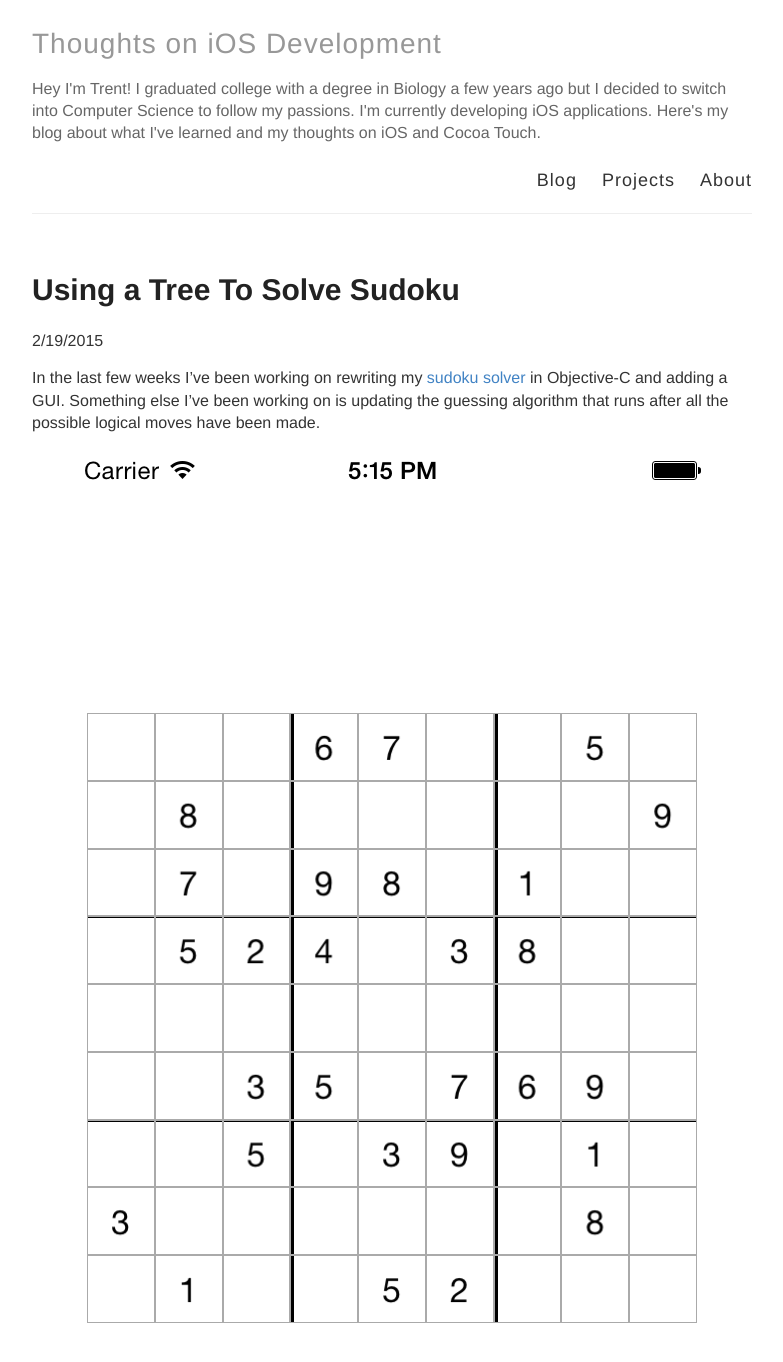
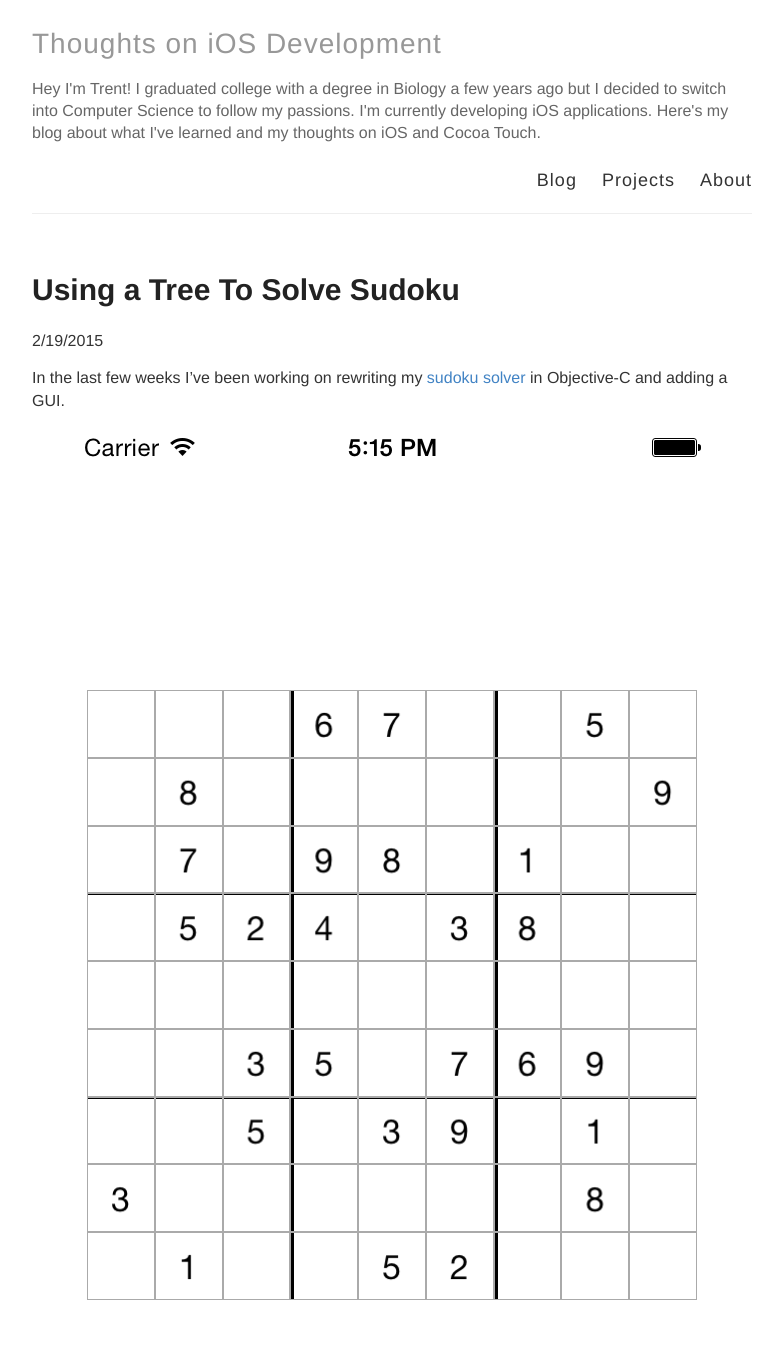
Before and after one commit to trentyou/trentyou.github.io, a Jekyll site: the page built from _posts/2015-2-19-Using a Tree To Solve Sudoku.md, in a window 1280 px wide and 1400 px high. Shown: the top 1362 px of the window, without its empty margins (248-1031 px from the left). Built offline with Jekyll 4.4.1, drawn with Linux system fonts in a browser that asks for light colours; some of the changed text lies outside the part shown.

Commit message:
Updated 2015-2-19-Using a Tree To Solve Sudoku.md

```diff
--- a/_posts/2015-2-19-Using a Tree To Solve Sudoku.md
+++ b/_posts/2015-2-19-Using a Tree To Solve Sudoku.md
@@ -4,15 +4,16 @@
 published: true
 ---
 
+
 2/19/2015
 
-In the last few weeks I've been working on rewriting my [sudoku solver](https://github.com/trentyou/Sudoku) in Objective-C and adding a GUI. Something else I've been working on is updating the guessing algorithm that runs after all the possible logical moves have been made.
-
+In the last few weeks I've been working on rewriting my [sudoku solver](https://github.com/trentyou/Sudoku) in Objective-C and adding a GUI.
 
 <div style="text-align:center" markdown ="1">
 ![](/images/sudokubeforesolved.png)
 </div>
 
+Something else I've been working on is updating the guessing algorithm that runs after all the possible logical moves have been made.
 
 In my old guessing algorithm, it would pick a random number from one of the possible answers in an empty cell and repeat until it realizes it made an incorrect guess or the puzzle was solved.
 
```
